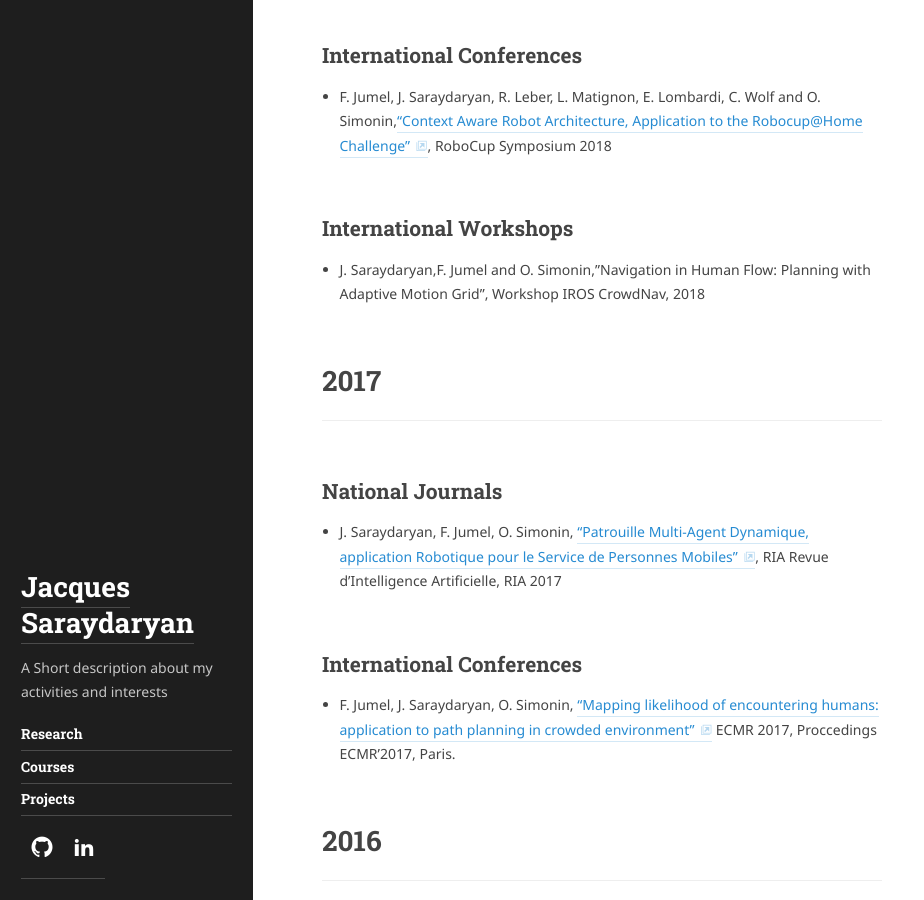
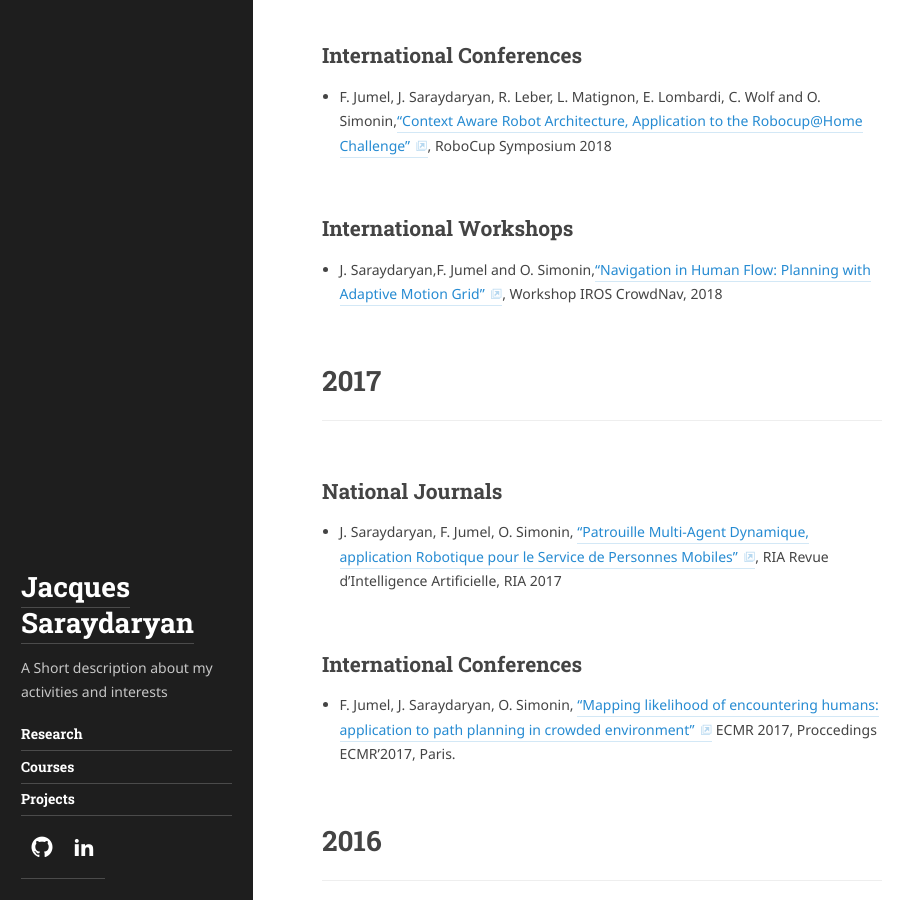
Before and after one commit to jacques-saraydaryan/jacques-saraydaryan.github.io, a Jekyll site: the page built from menus_pages/researchPage.md, in a window 1280 px wide and 900 px high, scrolled down 1208 px. Shown: the whole window, without its empty margins (0-924 px from the left). Built offline with Jekyll 4.4.1, drawn with Linux system fonts in a browser that asks for light colours; some web fonts are replaced; part of the change alters nothing that is shown.

Commit message:
Update researchPage.md

```diff
--- a/menus_pages/researchPage.md
+++ b/menus_pages/researchPage.md
@@ -37,7 +37,7 @@ accent_image:
 
 ## International Workshops
 
-* J. Saraydaryan,F. Jumel and O. Simonin,"Navigation in Human Flow: Planning with Adaptive Motion Grid", Workshop IROS CrowdNav, 2018
+* J. Saraydaryan,F. Jumel and O. Simonin,["Navigation in Human Flow: Planning with Adaptive Motion Grid"](https://hal.archives-ouvertes.fr/hal-03196208), Workshop IROS CrowdNav, 2018
 
 
 # 2017
```
